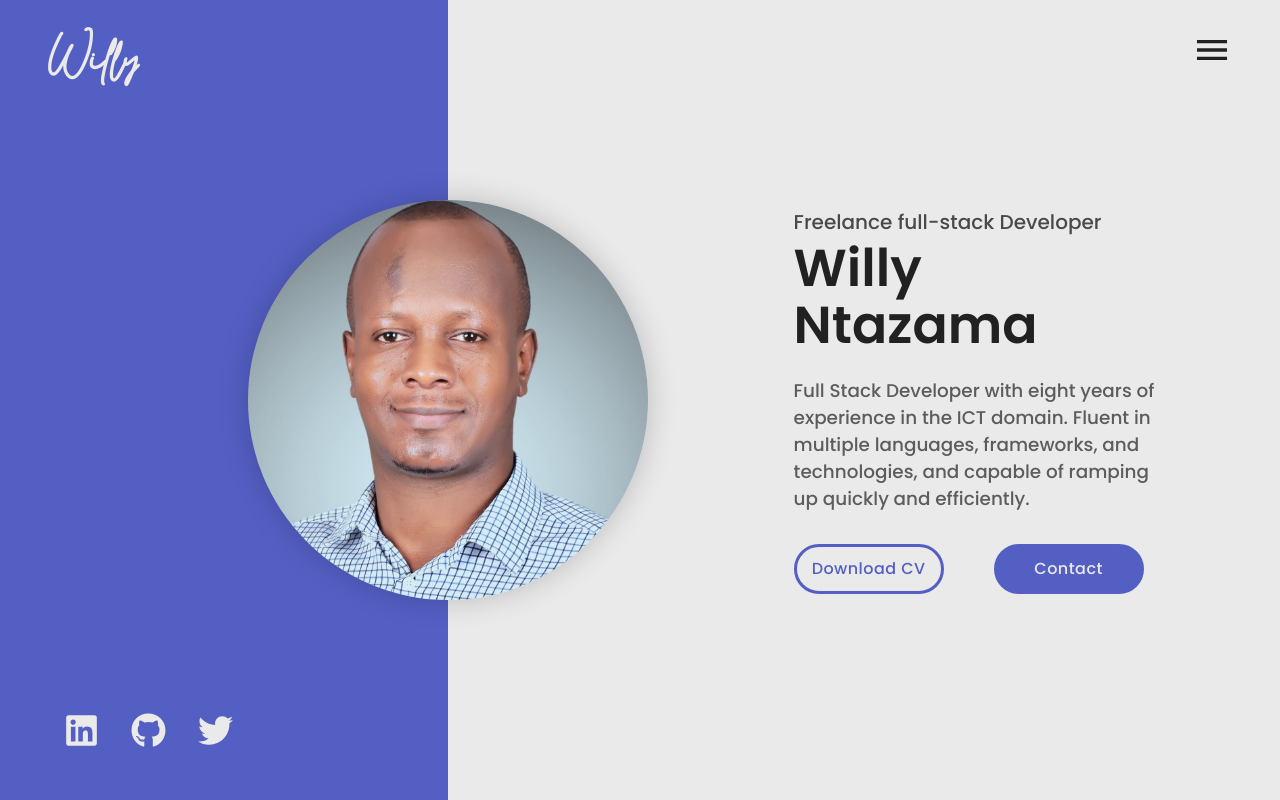
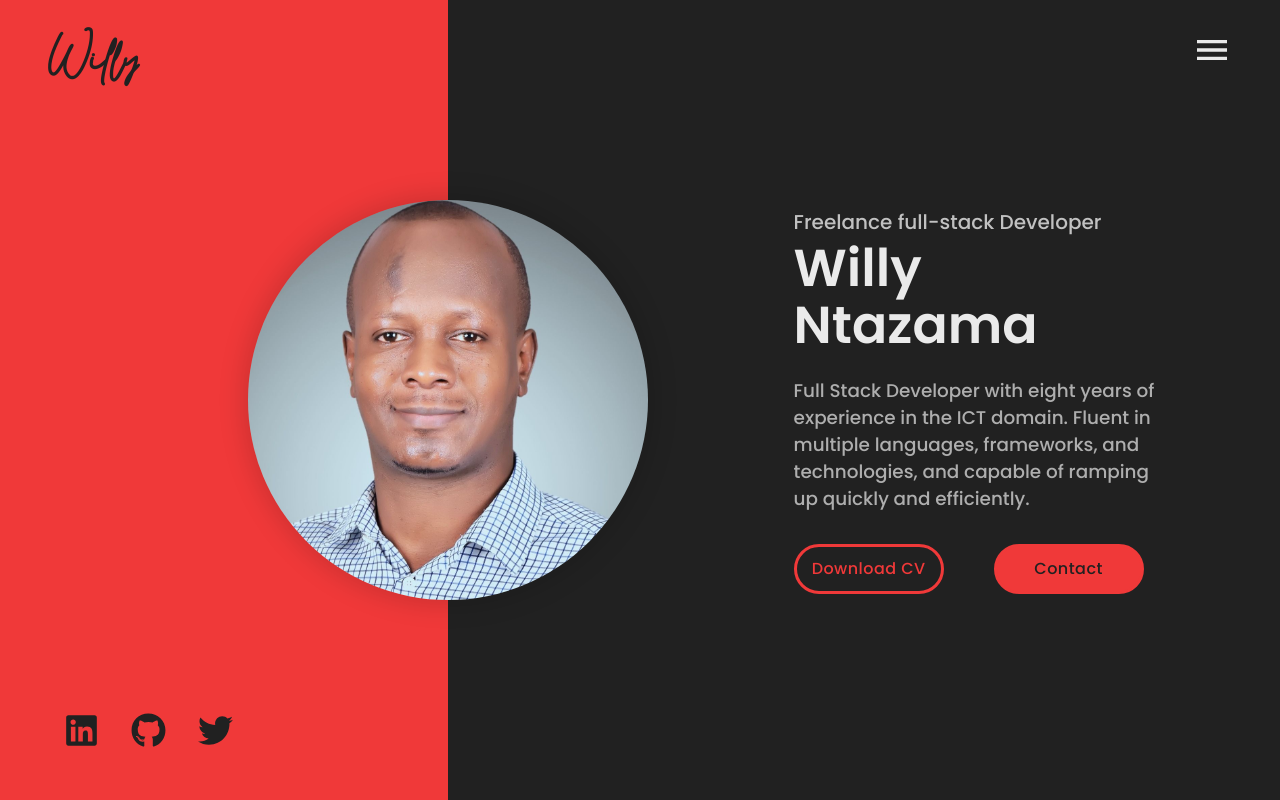
Before and after one commit to ntzwilly/portfolio, a React (Create React App) app: page /blog/blog/blog/blog/blog/blog/blog in a window 1280 px wide. Shown: the top 800 px of the page. Built offline with nearby package versions, Linux system fonts and the light colour scheme; a web font is replaced by a local one.

Commit message:
Update the theme

```diff
--- a/src/data/themeData.js
+++ b/src/data/themeData.js
@@ -1,12 +1,25 @@
 /* eslint-disable */
 import {
-    greenThemeLight, greenThemeDark, bwThemeLight, bwThemeDark, blueThemeLight, blueThemeDark, redThemeLight, redThemeDark, orangeThemeLight, orangeThemeDark, purpleThemeLight, purpleThemeDark, pinkThemeLight, pinkThemeDark, yellowThemeLight, yellowThemeDark
-} from '../theme/theme'
-
+  greenThemeLight,
+  greenThemeDark,
+  bwThemeLight,
+  bwThemeDark,
+  blueThemeLight,
+  blueThemeDark,
+  redThemeLight,
+  redThemeDark,
+  orangeThemeLight,
+  orangeThemeDark,
+  purpleThemeLight,
+  purpleThemeDark,
+  pinkThemeLight,
+  pinkThemeDark,
+  yellowThemeLight,
+  yellowThemeDark,
+} from "../theme/theme";
 
 export const themeData = {
-    theme: blueThemeLight
-}
-
+  theme: redThemeDark,
+};
 
 // Choose theme from above
```
